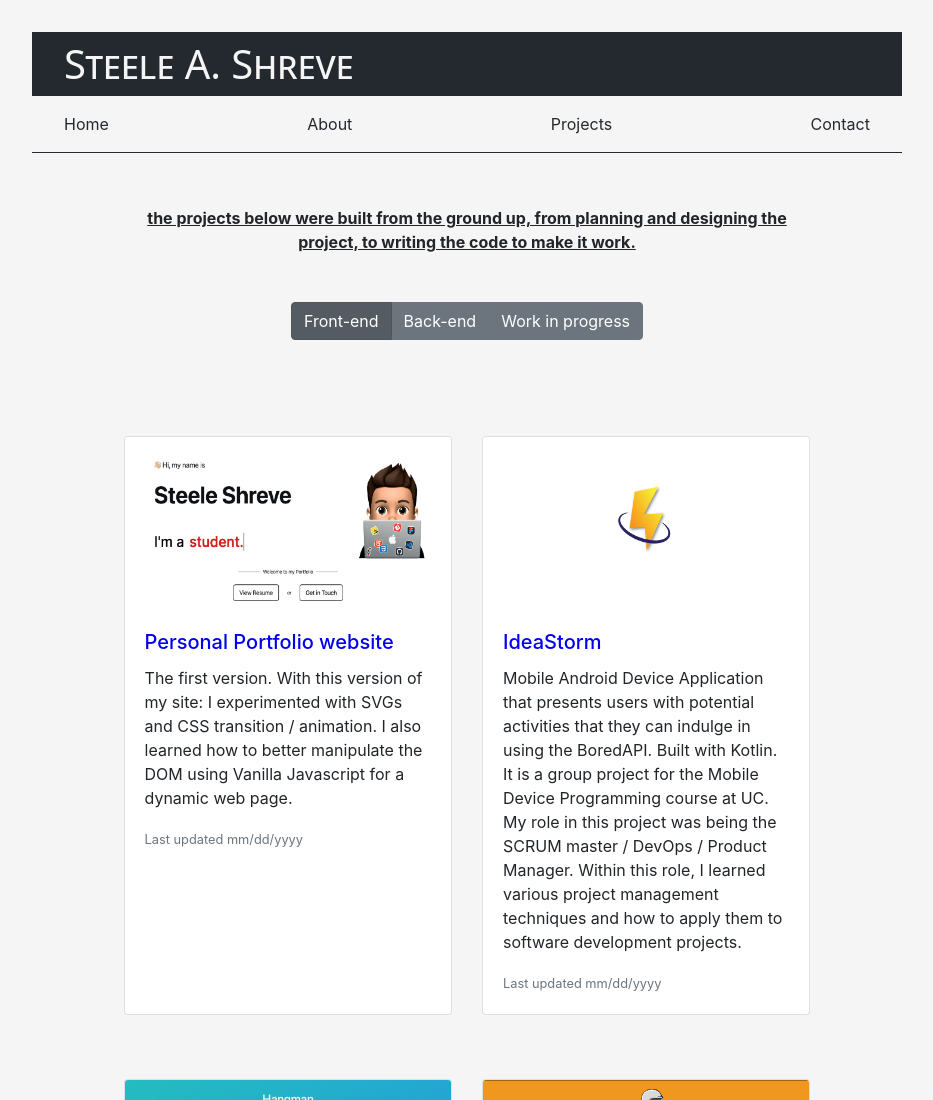
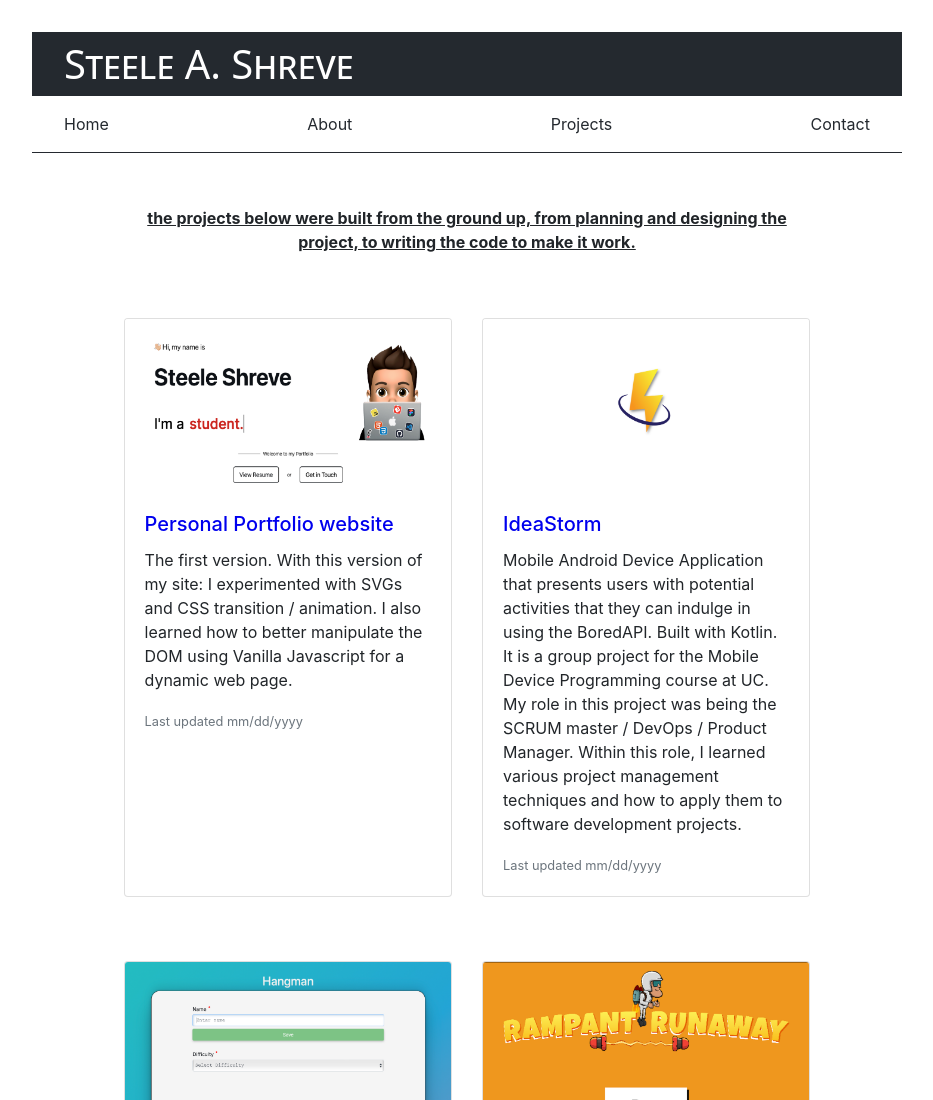
Before and after one commit to steelesh/personal-portfolio-v2, a website: page projects.html in a window 1280 px wide. Shown: the top 1100 px of the page, without its empty margins (173-1106 px from the left). Drawn offline with nearby package versions, Linux system fonts and the light colour scheme; no server answers.

Commit message:
Make page white instead of whitesmoke

```diff
--- a/app/css/global.css
+++ b/app/css/global.css
@@ -1,13 +1,13 @@
 body,
 html {
-  background-color: whitesmoke;
+  background-color: white;
   width: 100%;
   overflow-x: hidden;
 }
 
 main {
   margin: 150px auto auto auto;
-  background-color: whitesmoke;
+  background-color: white;
   max-width: 54.375rem;
   font-size: 16px;
   padding: 1.5rem 1.5rem 0 1.5rem;
@@ -43,7 +43,7 @@ hr {
 
 .header-container {
   padding-top: 2rem;
-  background-color: whitesmoke;
+  background-color: white;
   max-width: 54.375rem;
   position: fixed;
   top: 0;
@@ -67,7 +67,7 @@ header {
   padding: 0 2rem;
   justify-content: space-between;
   display: flex;
-  background-color: whitesmoke;
+  background-color: white;
 }
 
 .nav-link {
@@ -84,7 +84,7 @@ header {
   font-size: 250%;
   font-family: system-ui, -apple-system, BlinkMacSystemFont, 'Segoe UI', Roboto,
     Oxygen, Ubuntu, Cantarell, 'Open Sans', 'Helvetica Neue', sans-serif;
-  color: whitesmoke;
+  color: white;
   font-variant: small-caps;
 }
 
@@ -93,7 +93,7 @@ header {
 }
 
 footer {
-  background: whitesmoke;
+  background: white;
   z-index: 1;
   margin: auto;
 }
--- a/app/css/index.css
+++ b/app/css/index.css
@@ -1,7 +1,7 @@
 .card {
   padding: 0 1.2rem 1.2rem 1.2rem;
   border: none;
-  background-color: whitesmoke;
+  background-color: white;
 }
 
 .portrait {
@@ -66,7 +66,7 @@ span {
 
 .resume-link > a {
   text-decoration: none;
-  color: whitesmoke;
+  color: white;
 }
 
 .contact-link {
@@ -80,7 +80,7 @@ span {
 
 .contact-link > a {
   text-decoration: none;
-  color: whitesmoke;
+  color: white;
 }
 
 @media only screen and (max-width: 54.375em) {
--- a/app/css/projects.css
+++ b/app/css/projects.css
@@ -1,6 +1,6 @@
 .intro-text {
   width: 80%;
-  margin: 2rem auto 0 auto;
+  margin: 2rem auto;
   font-weight: 700;
   font-size: 16px;
   text-align: center;
@@ -13,7 +13,7 @@
 }
 
 footer {
-  background: whitesmoke;
+  background: white;
 }
 
 .toggle-container {
--- a/projects.html
+++ b/projects.html
@@ -88,38 +88,6 @@
           designing the project, to writing the code to make it work.
         </u>
       </p>
-      <div class="toggle-container">
-        <div class="btn-group btn-group-toggle" data-toggle="buttons">
-          <label class="btn btn-secondary active">
-            <input
-              type="radio"
-              name="options"
-              id="option1"
-              autocomplete="off"
-              checked
-            />
-            Front-end
-          </label>
-          <label class="btn btn-secondary">
-            <input
-              type="radio"
-              name="options"
-              id="option2"
-              autocomplete="off"
-            />
-            Back-end
-          </label>
-          <label class="btn btn-secondary">
-            <input
-              type="radio"
-              name="options"
-              id="option3"
-              autocomplete="off"
-            />
-            Work in progress
-          </label>
-        </div>
-      </div>
       <div class="card-deck">
         <div class="row d-md-flex flex-md-wrap">
           <div class="card col-md-6">
```
